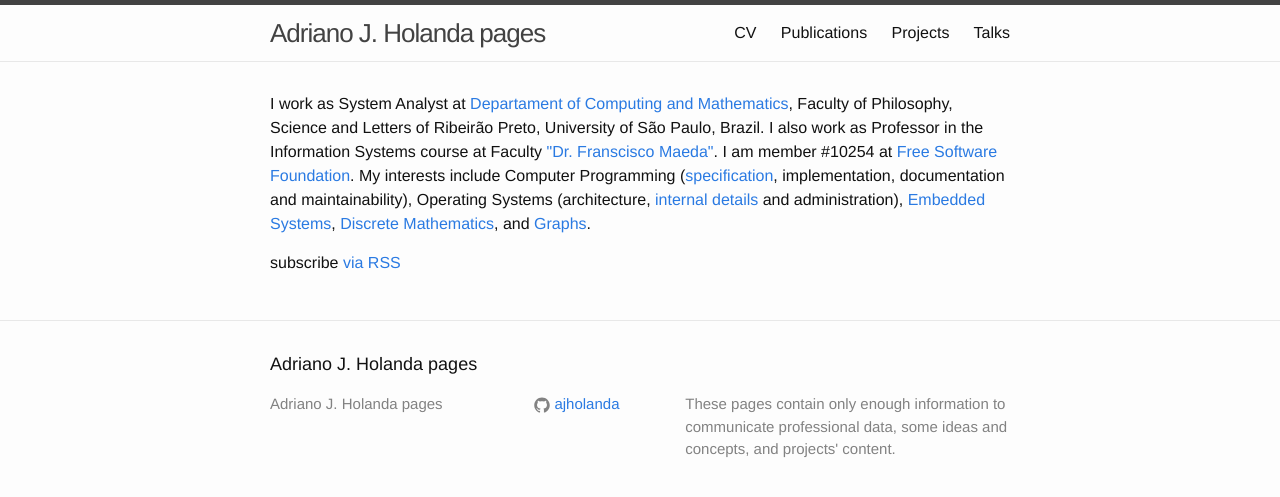
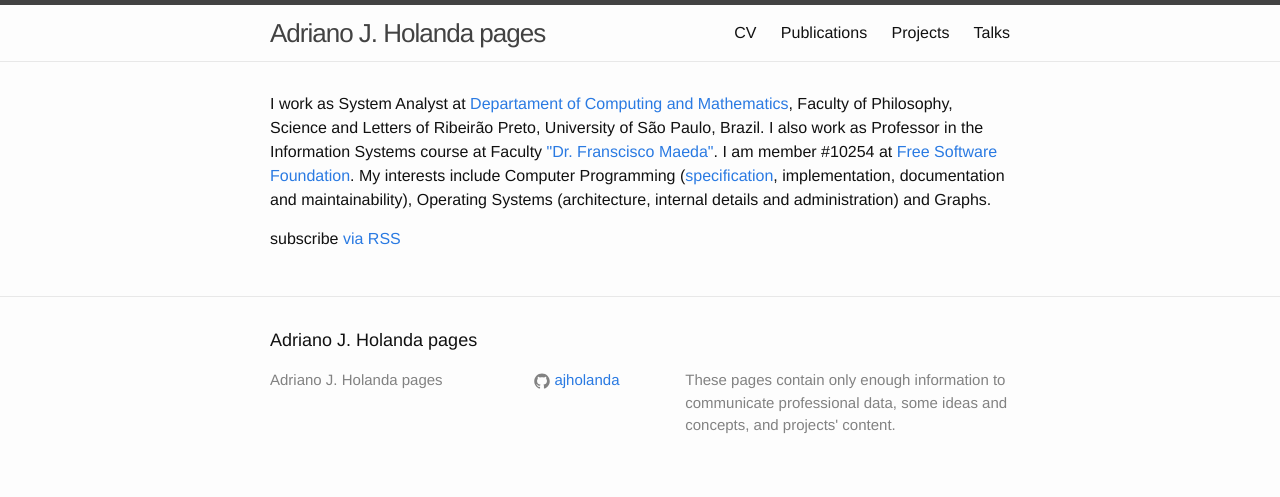
Before and after one commit to ajholanda/ajholanda.github.io, a Jekyll site: the page built from index.html, in a window 1280 px wide. Shown: the top 497 px of the page. Built offline with Jekyll 4.4.1, drawn with Linux system fonts in a browser that asks for light colours.

Commit message:
remove some interests and links

```diff
--- a/index.html
+++ b/index.html
@@ -13,14 +13,13 @@ layout: default
   "Dr. Franscisco Maeda"</a>.
   I am member #10254 at <a href="https://www.fsf.org">Free Software
   Foundation</a>. My interests include
-  Computer Programming (<a href="https://github.com/prof-holanda/tlaplus-edu">specification</a>,
+  Computer Programming (<a href="https://github.com/aholanda/tlaplus-edu">specification</a>,
     implementation, documentation and maintainability),
   Operating Systems (architecture,
-  <a href="https://github.com/aholanda/funcall-graphs">internal details</a>
-    and administration),
-    <a href="https://github.com/prof-holanda/sistemas-embarcados">Embedded Systems</a>,
-    <a href="https://github.com/prof-holanda/matematica-discreta">Discrete Mathematics</a>,
-  and <a href="https://github.com/aholanda/graphs">Graphs</a>.
+   internal details
+    and administration)
+    and
+  Graphs.
 </p>
 
   <p class="rss-subscribe">subscribe <a href="{{ "/feed.xml" | prepend: site.baseurl }}">via RSS</a></p>
```
